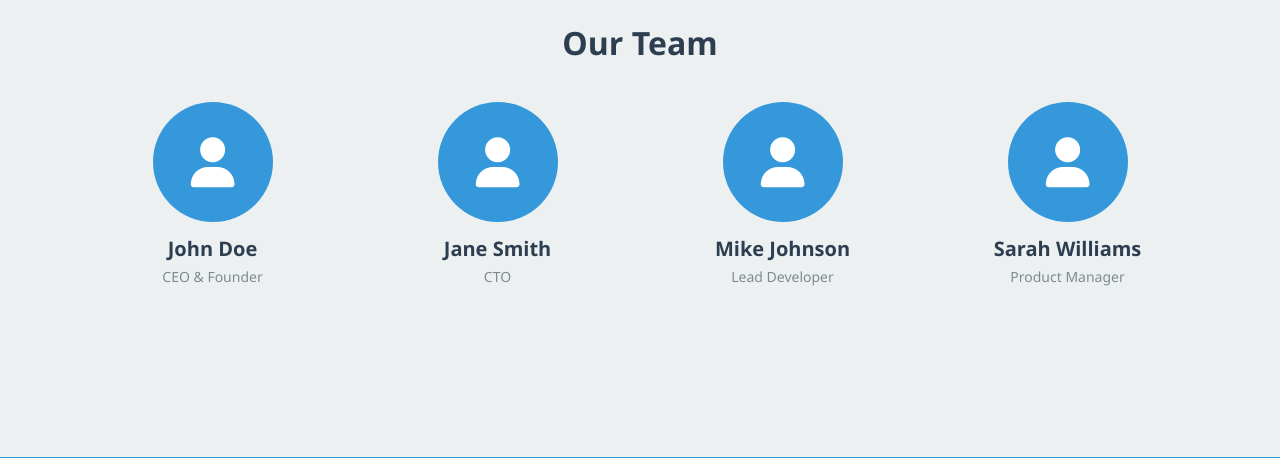
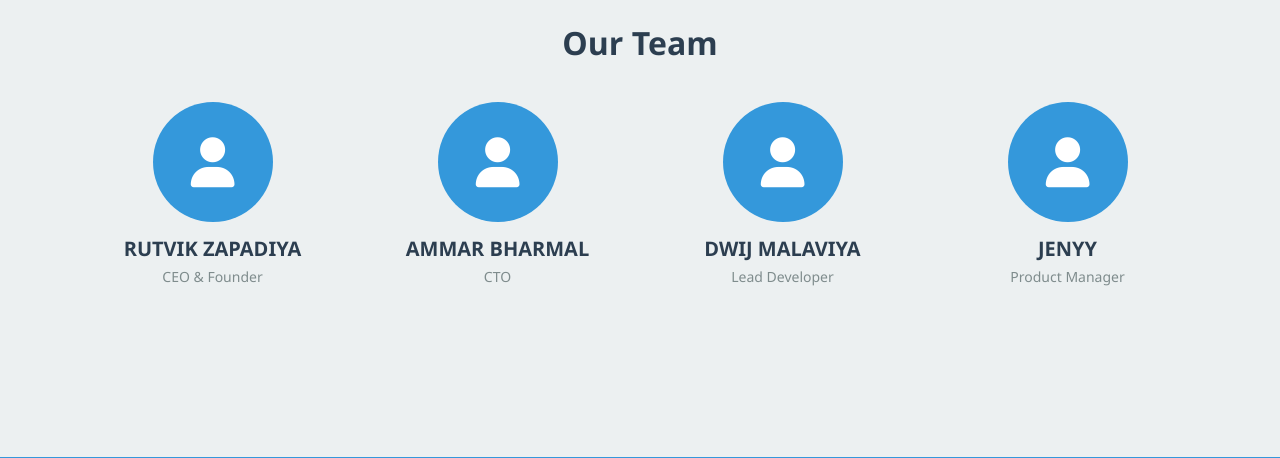
Before and after one commit to RUTVIK-ZAPADIYA/school-erp, a PHP site: page /about.php in a window 1280 px wide. Shown: the part 1169-1627 px from the top of the page. Run offline with PHP 8.4, Linux system fonts and the light colour scheme.

Commit message:
Update about.php

```diff
--- a/about.php
+++ b/about.php
@@ -54,28 +54,28 @@
         <div class="col-md-3">
           <div class="team-member">
             <div class="team-avatar"><i class="fas fa-user"></i></div>
-            <h5>John Doe</h5>
+            <h5>RUTVIK ZAPADIYA</h5>
             <p>CEO & Founder</p>
           </div>
         </div>
         <div class="col-md-3">
           <div class="team-member">
             <div class="team-avatar"><i class="fas fa-user"></i></div>
-            <h5>Jane Smith</h5>
+            <h5>AMMAR BHARMAL</h5>
             <p>CTO</p>
           </div>
         </div>
         <div class="col-md-3">
           <div class="team-member">
             <div class="team-avatar"><i class="fas fa-user"></i></div>
-            <h5>Mike Johnson</h5>
+            <h5>DWIJ MALAVIYA</h5>
             <p>Lead Developer</p>
           </div>
         </div>
         <div class="col-md-3">
           <div class="team-member">
             <div class="team-avatar"><i class="fas fa-user"></i></div>
-            <h5>Sarah Williams</h5>
+            <h5>JENYY</h5>
             <p>Product Manager</p>
           </div>
         </div>
```
